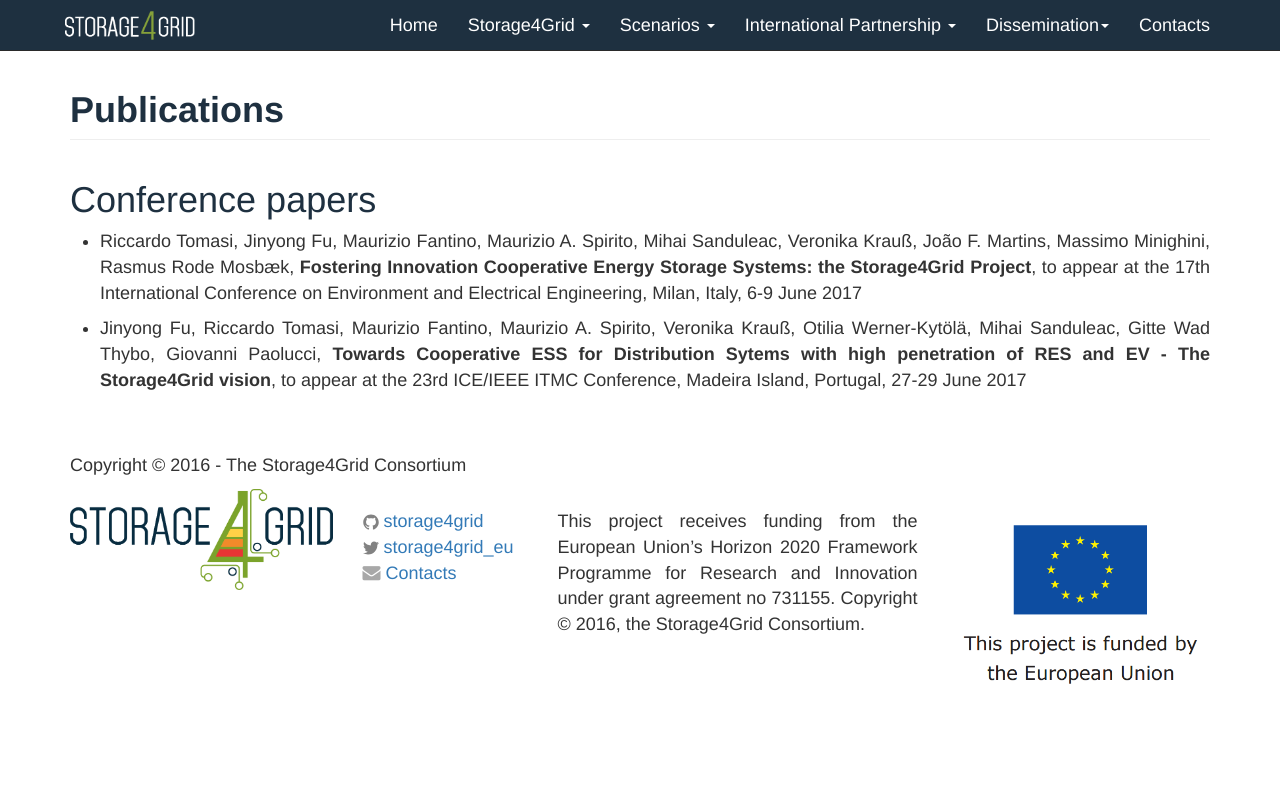
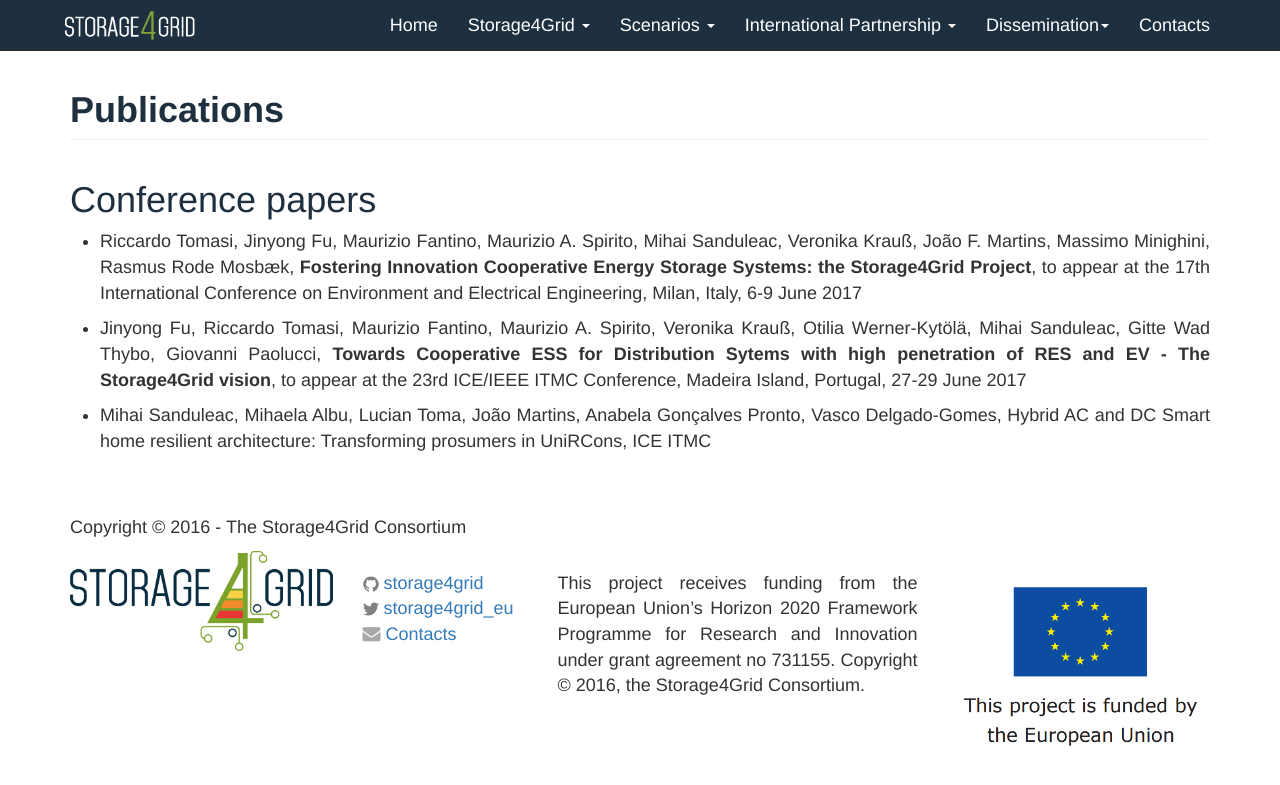
Before and after one commit to storage4grid/storage4grid.github.io, a Jekyll site: the page built from pages/publications.md, in a window 1280 px wide. Shown: the top 785 px of the page. Built offline with Jekyll 4.4.1, drawn with Linux system fonts in a browser that asks for light colours; comment, search, counter and statistics services are not loaded.

Commit message:
add a paper

```diff
--- a/pages/publications.md
+++ b/pages/publications.md
@@ -8,3 +8,5 @@ title: Publications
 - Riccardo Tomasi, Jinyong Fu, Maurizio Fantino, Maurizio A. Spirito, Mihai Sanduleac, Veronika Krauß, João F. Martins, Massimo Minighini, Rasmus Rode Mosbæk, **Fostering Innovation Cooperative Energy Storage Systems: the Storage4Grid Project**, to appear at the 17th International Conference on Environment and Electrical Engineering, Milan, Italy, 6-9 June 2017
 
 - Jinyong Fu, Riccardo Tomasi, Maurizio Fantino, Maurizio A. Spirito, Veronika Krauß, Otilia Werner-Kytölä, Mihai Sanduleac, Gitte Wad Thybo, Giovanni Paolucci, **Towards Cooperative ESS for Distribution Sytems with high penetration of RES and EV - The Storage4Grid vision**, to appear at the 23rd ICE/IEEE ITMC Conference, Madeira Island, Portugal, 27-29 June 2017
+
+- Mihai Sanduleac, Mihaela Albu, Lucian Toma, João Martins, Anabela Gonçalves Pronto, Vasco Delgado-Gomes, Hybrid AC and DC Smart home resilient architecture: Transforming prosumers in UniRCons, ICE ITMC
```
